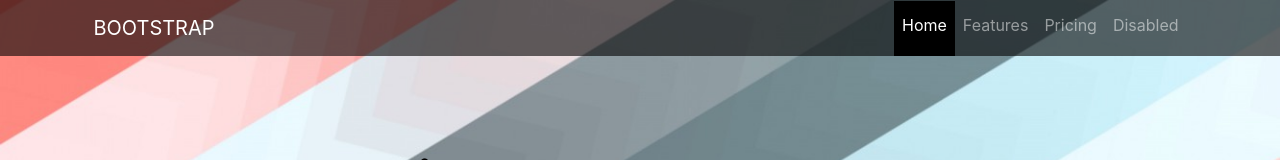
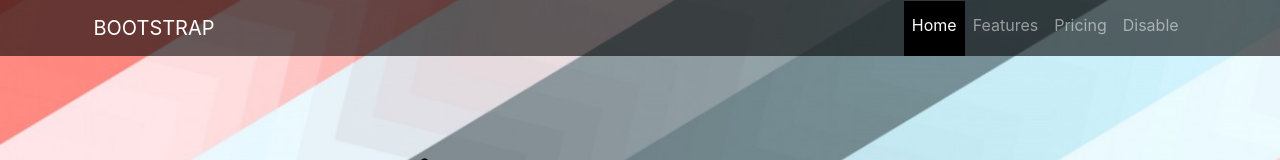
Before and after one commit to ZiadFathalla/Ass2, a plain HTML site: page index.html in a window 1280 px wide. Shown: the top 160 px of the page. Drawn offline with Linux system fonts and the light colour scheme.

Commit message:
first Commit

```diff
--- a/index.html
+++ b/index.html
@@ -34,7 +34,7 @@
                       <a class="nav-link" href="#">Pricing</a>
                     </li>
                     <li class="nav-item">
-                      <a class="nav-link " href="#">Disabled</a>
+                      <a class="nav-link " href="#">Disable</a>
                     </li>
                   </ul>
                 </div>
```
